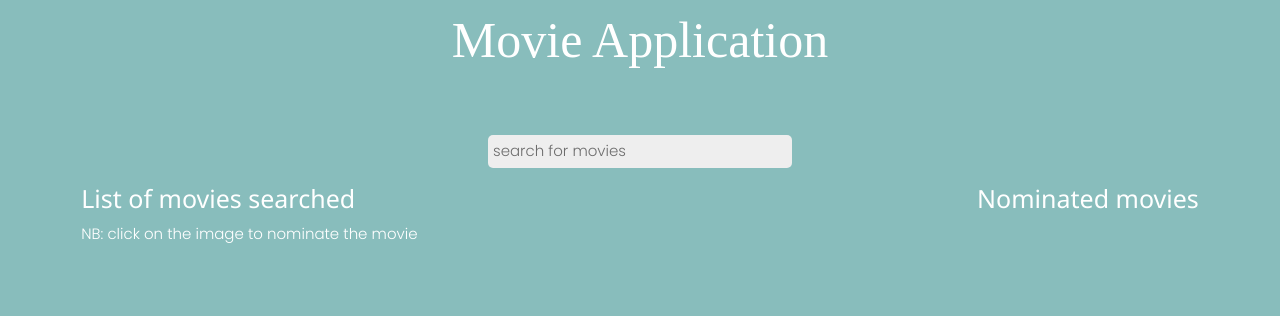
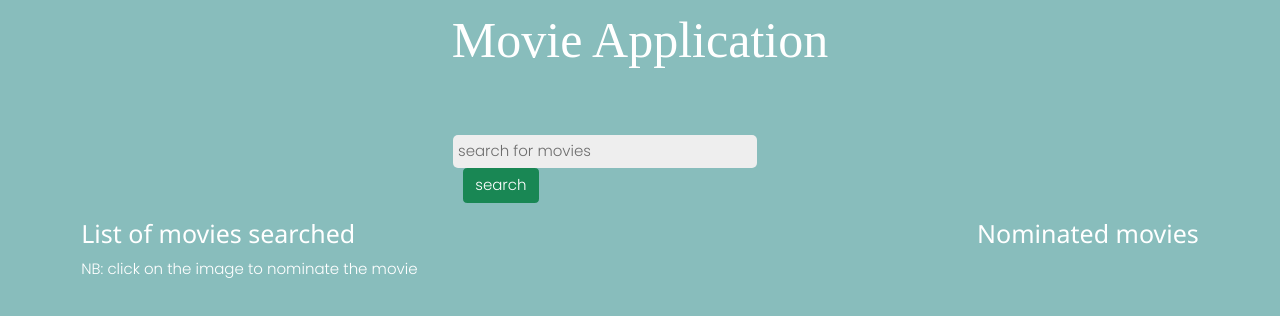
Before and after one commit to ofurum/movie-search-app, a React (Create React App) app: page / in a window 1280 px wide. Shown: the top 316 px of the page. Built offline with nearby package versions, Linux system fonts and the light colour scheme.

Commit message:
changed api link to asecure one

```diff
--- a/src/components/searchField/searchField.component.jsx
+++ b/src/components/searchField/searchField.component.jsx
@@ -4,26 +4,33 @@ export const SearchBox = ({
   placeholder,
   handleChange,
   searchField,
-  onEnter,
+  onSubmit,
 }) => {
-  const handleKeyDown = (e) => {
-    if (e.key === "Enter") {
+   const handleSubmit = (e) => {
      e.preventDefault();
-      onEnter(e);
-    }
+     onSubmit(e);
    };
   return (
     <div className="search">
+      <form onSubmit={handleSubmit}>
         <label htmlFor="search">
           <input
             type="search"
-          onKeyDown={handleKeyDown}
+            // onKeyDown={handleKeyDown}
             placeholder={placeholder}
             value={searchField}
             onChange={handleChange}
             className="search-length"
           />
+          <button
+            type="button"
+            className="btn btn-success"
+            style={{marginLeft: '10px'}}
+          >
+            search
+          </button>
         </label>
+      </form>
     </div>
   );
 };
--- a/src/home.js
+++ b/src/home.js
@@ -31,7 +31,7 @@ class Home extends Component {
     if (searchField.length === 0) {
       error.innerHTML = "please input a movie name";
     }
-    fetch(`http://www.omdbapi.com/?s=${searchField}&apikey=6a3b9a04`)
+    fetch(`https://www.omdbapi.com/?s=${searchField}&apikey=6a3b9a04`)
       .then((resp) => resp.json())
       .then((body) => {
         if (body.Response === "True") {
@@ -43,23 +43,12 @@ class Home extends Component {
       });
   }
 
-  /** you may not need this function again */
   handleChange(e) {
     const { value } = e.target;
     localStorage.setItem('movie name', value)
     this.setState({ searchField: value });
   }
 
-  cleanContent(apiData) {
-    let listOfApi;
-    console.log("api", apiData);
-    if (apiData) {
-      listOfApi = apiData.map((data) => {
-        return data;
-      });
-    }
-    return listOfApi;
-  }
 
   handleNomination = (movieData) => {
     const {nominations}= this.state;
@@ -113,7 +102,7 @@ class Home extends Component {
             value={searchField}
             placeholder="search for movies"
             handleChange={this.handleChange}
-            onEnter={(e) => this.searchForMovies(e.target.value)}
+            onSubmit={() => this.searchForMovies(this.state.searchField)}
           />
         </div>
         <span className="error"></span>
```
Also changed, not shown: 1 other file (tests, documents, lock files or other folders). Lines whose indentation alone changed are shown as unchanged.
